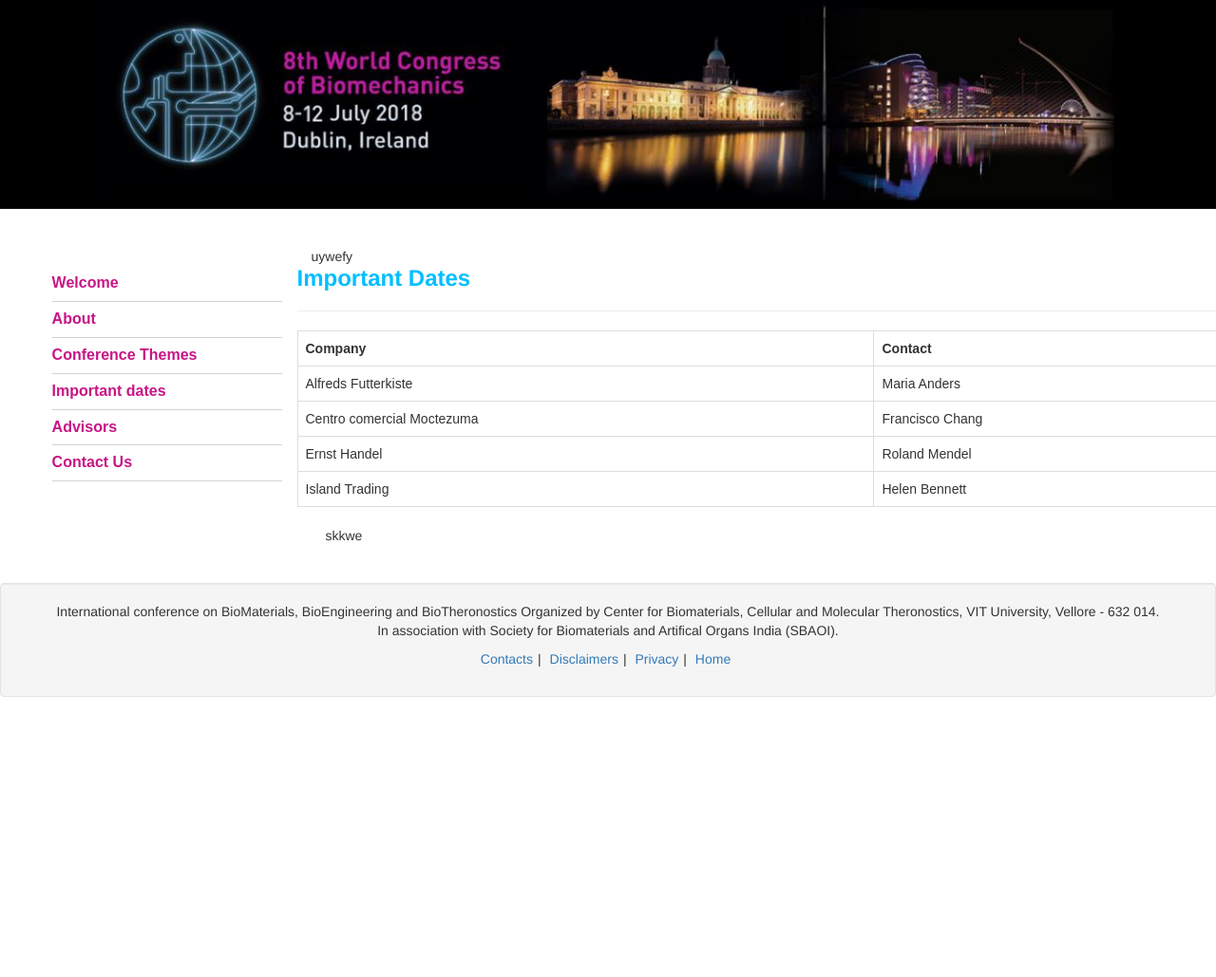
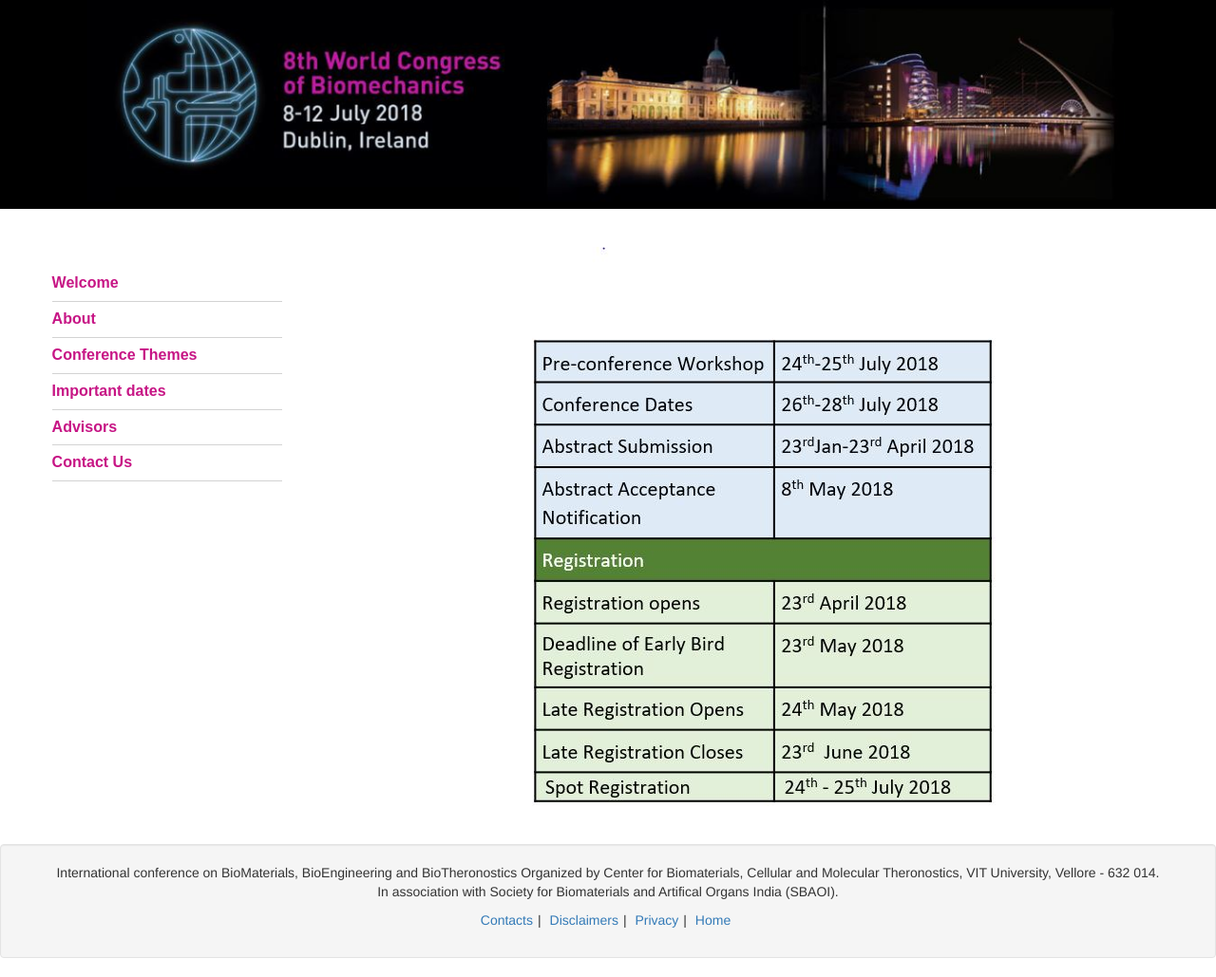
Before and after one commit to a4amann/biomet, a Jekyll site: the page built from dates.html, in a window 1280 px wide. Shown: the whole page at 95% size. Built offline with Jekyll 4.4.1, drawn with Linux system fonts in a browser that asks for light colours; Markdown is read by kramdown in place of the engine named in the settings; before the commit the page ends 900 px from its top, so only the background shows below that.

Commit message:
Important dates added

```diff
--- a/dates.html
+++ b/dates.html
@@ -1,51 +1,4 @@
 ---
 layout: default
 ---
-<div class="row">
-	<div class="col-md-1 col-lg-1">uywefy</div>
-	<div class="col-md-9 col-lg-9"></div>
-
-		<h3 class="index-head">Important Dates</h3><hr>
-		<table class="table table-stripped">
-  			<tr>
-    			<th>Company</th>
-    			<th>Contact</th>
-  			</tr>
-  			<tr>
-    			<td>Alfreds Futterkiste</td>
-    			<td>Maria Anders</td>
-  			</tr>
-  			<tr>
-    			<td>Centro comercial Moctezuma</td>
-    			<td>Francisco Chang</td>
-  			</tr>
-  			<tr>
-    			<td>Ernst Handel</td>
-    			<td>Roland Mendel</td>
-  			</tr>
-  			<tr>
-   				<td>Island Trading</td>
-    			<td>Helen Bennett</td>
-  			</tr>
-		</table>
-	</div>
-	<div class="col-md-2 col-lg-2">skkwe</div>
-</div>
-
-
-
-<!--<img class="img img-responsive" alt="Important dates" src="img/"
-
-
-
-
-Pre-conference Workshop	24th-25th July 2018
-Conference Dates	26th-28th July 2018
-Abstract Submission	23rdJan-23rd April 2018
-Abstract Acceptance Notification	8th May 2018
-Registration
-Registration opens	23rd April 2018
-Deadline of Early Bird Registration	23rd May 2018
-Late Registration Opens	24th May 2018
-Late Registration Closes	23rd  June 2018
-Spot Registration	24th - 25th July 2018-->
+<img src="img/dates.jpg" class="img img-responsive center-block" alt="Important Dates">
```
Also changed, not shown: img/dates.jpg (added).
